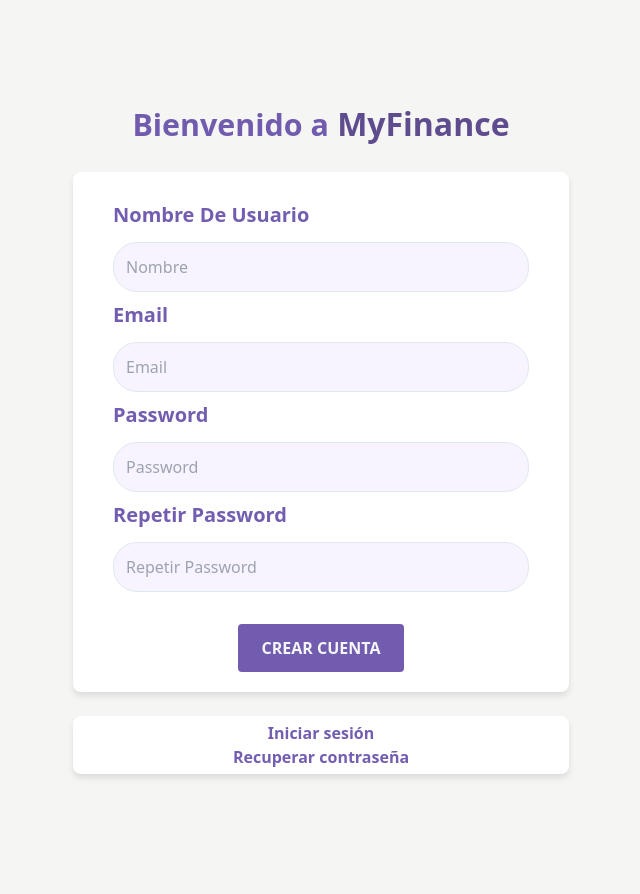
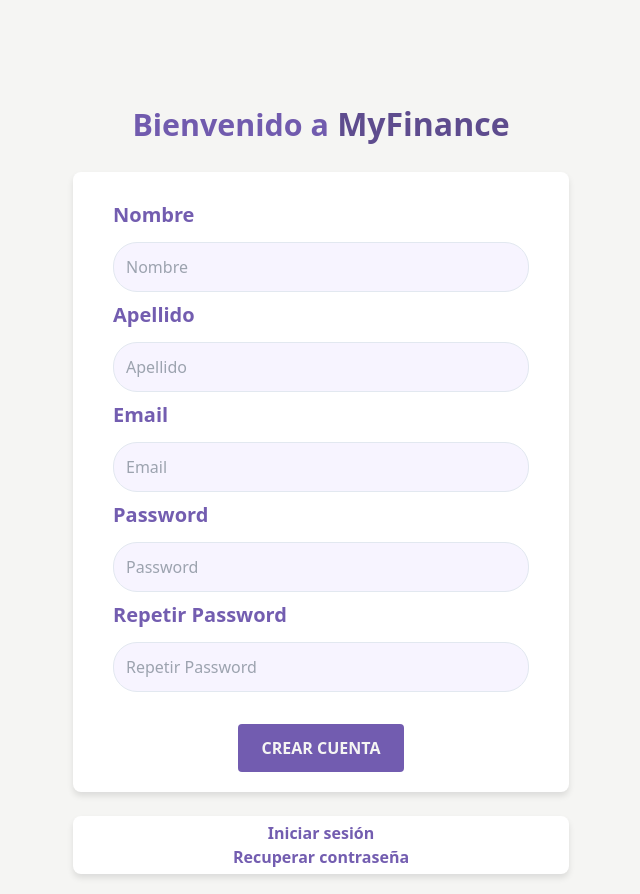
Before and after one commit to GuillermoGodoyPro/Economid, a React (Vite) app: page /signup in a window 1280 px wide. Shown: the whole page, without its empty margins (319-959 px from the left). Built offline with nearby package versions, Linux system fonts and the light colour scheme.

Commit message:
update singup para registrar usuarios y realizar conexiones

```diff
--- a/src/Helpers/helper.js
+++ b/src/Helpers/helper.js
@@ -1,3 +1,5 @@
-/* TODO: Realizar conexiones de css.modules de protected path, dashboard, forgotpassword, login, newpassword, perfil*/
+/*DONE -> TODO: Realizar conexiones de css.modules de protected path, dashboard, forgotpassword, login, newpassword, perfil*/
 /* Windows + shift + S para tomar captura en vsc */
 /* TODO: Hacer los USER STORY de layouts e IDEX.css*/
+/* TODO: Arreglar mediaquerys*/
+/* TODO: Arreglar los states de "contraseña, setPassword y cambiar a setContraseña*/
--- a/src/pages/SignUP/SignUp.jsx
+++ b/src/pages/SignUP/SignUp.jsx
@@ -9,8 +9,9 @@ import clienteAxios from "../../config/clienteAxios"
 const SignUp = () => {
 
   const [ nombre, setNombre] = useState('')
+  const [ apellido, setApellido] = useState('')
   const [ email, setEmail] = useState('')
-  const [ password, setPassword] = useState('')
+  const [ contraseña, setPassword] = useState('')
   const [ repetirPassword, setRepetirPassword] = useState('')
 
   const [alerta, setAlerta ] = useState({})
@@ -20,7 +21,7 @@ const SignUp = () => {
     e.preventDefault();
 
     /* Validación de campos */
-    if([nombre, email, password, repetirPassword].includes('')){
+    if([nombre, apellido, email, contraseña, repetirPassword].includes('')){
       setAlerta({
         msg: 'Todos los campos son obligatorios',
         error: true
@@ -28,7 +29,7 @@ const SignUp = () => {
       return
     }
 
-    if(password !== repetirPassword){
+    if(contraseña !== repetirPassword){
       setAlerta({
         msg: 'No coinciden los password',
         error: true
@@ -36,7 +37,7 @@ const SignUp = () => {
       return
     }
 
-    if(password.length < 6 ){
+    if(contraseña.length < 6 ){
       setAlerta({
         msg: 'El password debe tener al menos 6 caracteres',
         error: true
@@ -49,8 +50,10 @@ const SignUp = () => {
     // Enviar datos del usuario a la API para crear cuenta
     try {
       /* hago este destructuring, para obtener solo los datos (data) y no toda la respuesta */
-      const { data } = await clienteAxios.post(`/usuarios`,
-      {nombre, email, password} )
+      const { data } = await clienteAxios.post(`/usuario/registrousuario`,
+      {nombre, apellido, email, contraseña} )
+
+      console.log("salio todo bien")
 
       setAlerta({
         msg: data.msg,
@@ -59,6 +62,7 @@ const SignUp = () => {
 
       /* Reseteo los state para que no se vea en formulario */
       setNombre('')
+      setApellido('')
       setEmail('')
       setPassword('')
       setRepetirPassword('')
@@ -94,7 +98,7 @@ const SignUp = () => {
           <div>
             <label className={styles.label}
               htmlFor='nombre'
-            >Nombre de usuario</label>
+            >Nombre</label>
             <input
                 id='nombre'
                 type='nombre'
@@ -102,6 +106,20 @@ const SignUp = () => {
                 className={styles.input}
                 value={nombre}
                 onChange={e => setNombre(e.target.value)}
+            />
+
+          </div>
+          <div>
+            <label className={styles.label}
+              htmlFor='apellido'
+            >Apellido</label>
+            <input
+                id='apellido'
+                type='apellido'
+                placeholder='Apellido'
+                className={styles.input}
+                value={apellido}
+                onChange={e => setApellido(e.target.value)}
             />
 
           </div>
@@ -123,14 +141,14 @@ const SignUp = () => {
 
           <div>
             <label className={styles.label}
-              htmlFor='password'
+              htmlFor='contraseña'
             >Password</label>
             <input
-                id='password'
+                id='contraseña'
                 type='password'
                 placeholder='Password'
                 className={styles.input}
-                value={password}
+                value={contraseña}
                 onChange={e => setPassword(e.target.value)}
             />
 
@@ -142,7 +160,7 @@ const SignUp = () => {
             >Repetir Password</label>
             <input
                 id='passwordRep'
-                type='repetirPassword'
+                type='password'
                 placeholder='Repetir Password'
                 className={styles.input}
                 value={repetirPassword}
```
Also changed, not shown: 1 other file (tests, documents, lock files or other folders).
